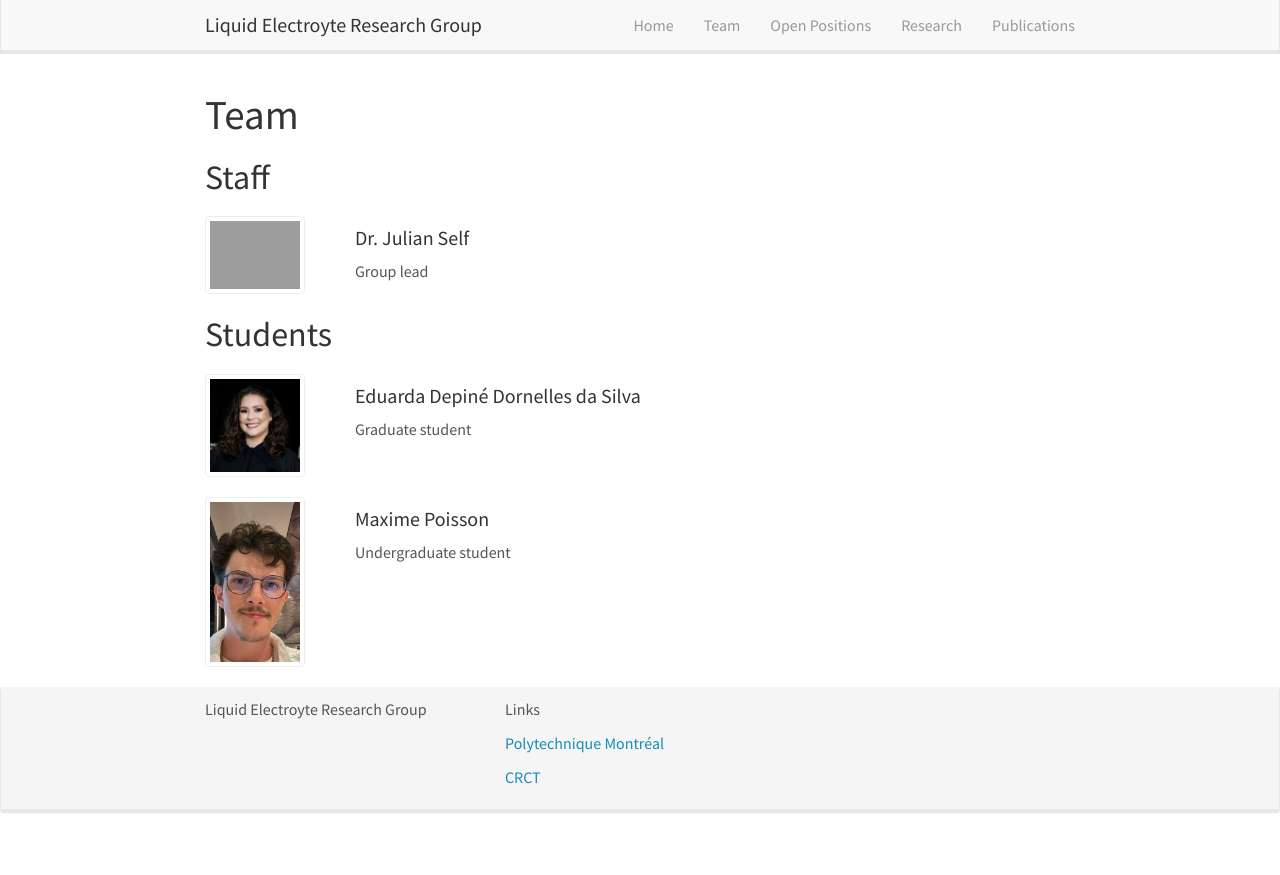
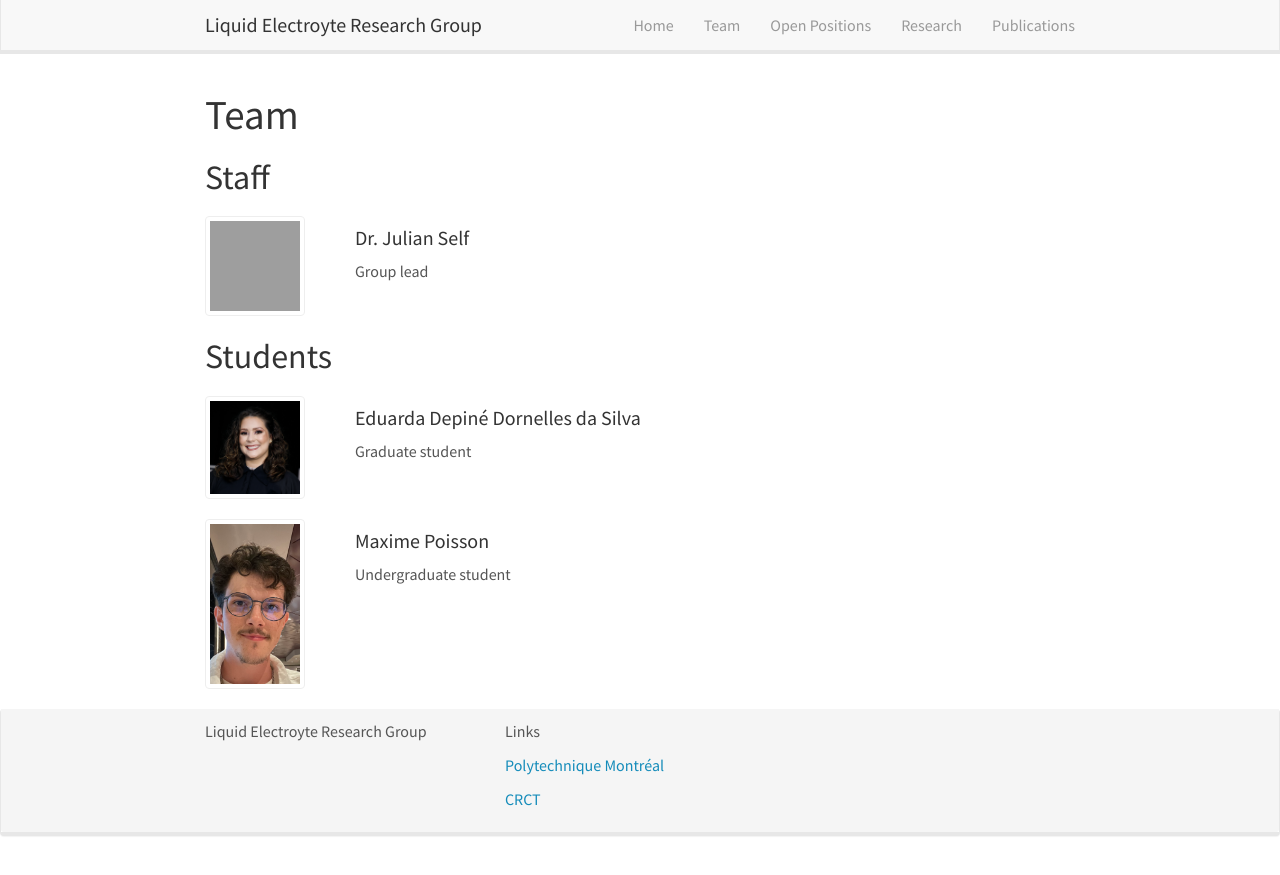
Before and after one commit to LECRCT/website, a Jekyll site: the page built from _pages/team/index.html, in a window 1280 px wide. Shown: the top 875 px of the page. Built offline with Jekyll 4.4.1, drawn with Linux system fonts in a browser that asks for light colours; nearby versions of some CDN libraries.

Commit message:
Update index.html

```diff
--- a/_pages/team/index.html
+++ b/_pages/team/index.html
@@ -19,7 +19,7 @@ permalink: /team/
             <a href={{member.url}}>
                 <img src="{{ site.url }}{{ site.baseurl }}/images/team/{{ member.image }}"
                     class="card-img img-responsive img-thumbnail"
-                    style="filter: grayscale(0%); max-width: 100px;"/>
+                    style="filter: grayscale(0%); width: 100px; height: 100px; object-fit: cover;"/>
             </a>
         </div>
 
```
